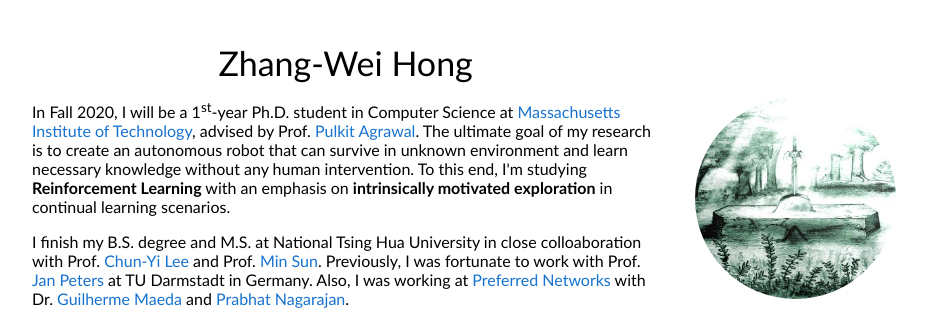
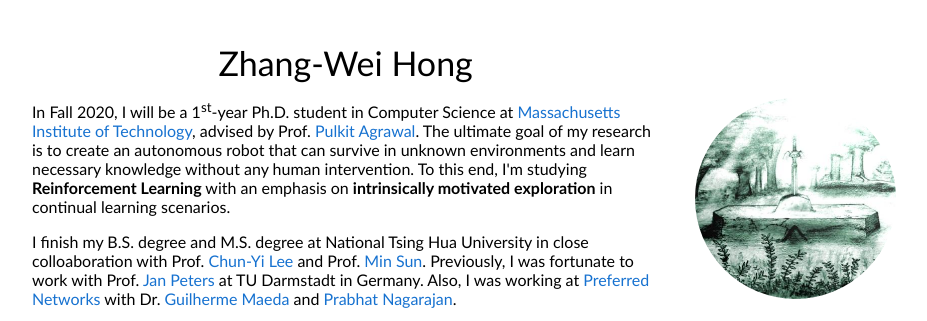
Before and after one commit to williamd4112/williamd4112.github.io, a plain HTML site: page index.html in a window 1280 px wide. Shown: the top 321 px of the page, without its empty margins (176-1103 px from the left). Drawn offline with Linux system fonts and the light colour scheme; files whose address does not match are found by name.

Commit message:
fix typo

```diff
--- a/index.html
+++ b/index.html
@@ -51,11 +51,11 @@
               </p>
 
               <p>
-                In Fall 2020, I will be a 1<sup>st</sup>-year Ph.D. student in Computer Science at <a href="https://www.mit.edu/">Massachusetts Institute of Technology</a>, advised by Prof. <a href="http://people.csail.mit.edu/pulkitag/">Pulkit Agrawal</a>. The ultimate goal of my research is to create an autonomous robot that can survive in unknown environment and learn necessary knowledge without any human intervention. To this end, I'm studying <b>Reinforcement Learning</b> with an emphasis on <b>intrinsically motivated exploration</b> in continual learning scenarios.
+                In Fall 2020, I will be a 1<sup>st</sup>-year Ph.D. student in Computer Science at <a href="https://www.mit.edu/">Massachusetts Institute of Technology</a>, advised by Prof. <a href="http://people.csail.mit.edu/pulkitag/">Pulkit Agrawal</a>. The ultimate goal of my research is to create an autonomous robot that can survive in unknown environments and learn necessary knowledge without any human intervention. To this end, I'm studying <b>Reinforcement Learning</b> with an emphasis on <b>intrinsically motivated exploration</b> in continual learning scenarios.
               </p>
 
               <p>
-                I finish my B.S. degree and M.S. at National Tsing Hua University in close colloaboration with Prof. <a href="https://scholar.google.com/citations?user=5mYNdo0AAAAJ&hl=en">Chun-Yi Lee</a> and Prof. <a href="https://aliensunmin.github.io/">Min Sun</a>. Previously, I was fortunate to work with Prof. <a href="https://www.ias.informatik.tu-darmstadt.de/Team/JanPeters">Jan Peters</a> at TU Darmstadt in Germany. Also, I was working at <a href="https://preferred.jp/en/company/">Preferred Networks</a> with Dr. <a href="https://gjmaeda.github.io/">Guilherme Maeda</a> and <a href="https://prabhatnagarajan.com/">Prabhat Nagarajan</a>.
+                I finish my B.S. degree and M.S. degree at National Tsing Hua University in close colloaboration with Prof. <a href="https://scholar.google.com/citations?user=5mYNdo0AAAAJ&hl=en">Chun-Yi Lee</a> and Prof. <a href="https://aliensunmin.github.io/">Min Sun</a>. Previously, I was fortunate to work with Prof. <a href="https://www.ias.informatik.tu-darmstadt.de/Team/JanPeters">Jan Peters</a> at TU Darmstadt in Germany. Also, I was working at <a href="https://preferred.jp/en/company/">Preferred Networks</a> with Dr. <a href="https://gjmaeda.github.io/">Guilherme Maeda</a> and <a href="https://prabhatnagarajan.com/">Prabhat Nagarajan</a>.
               </p>
 
               <p style="text-align: center;">
```
